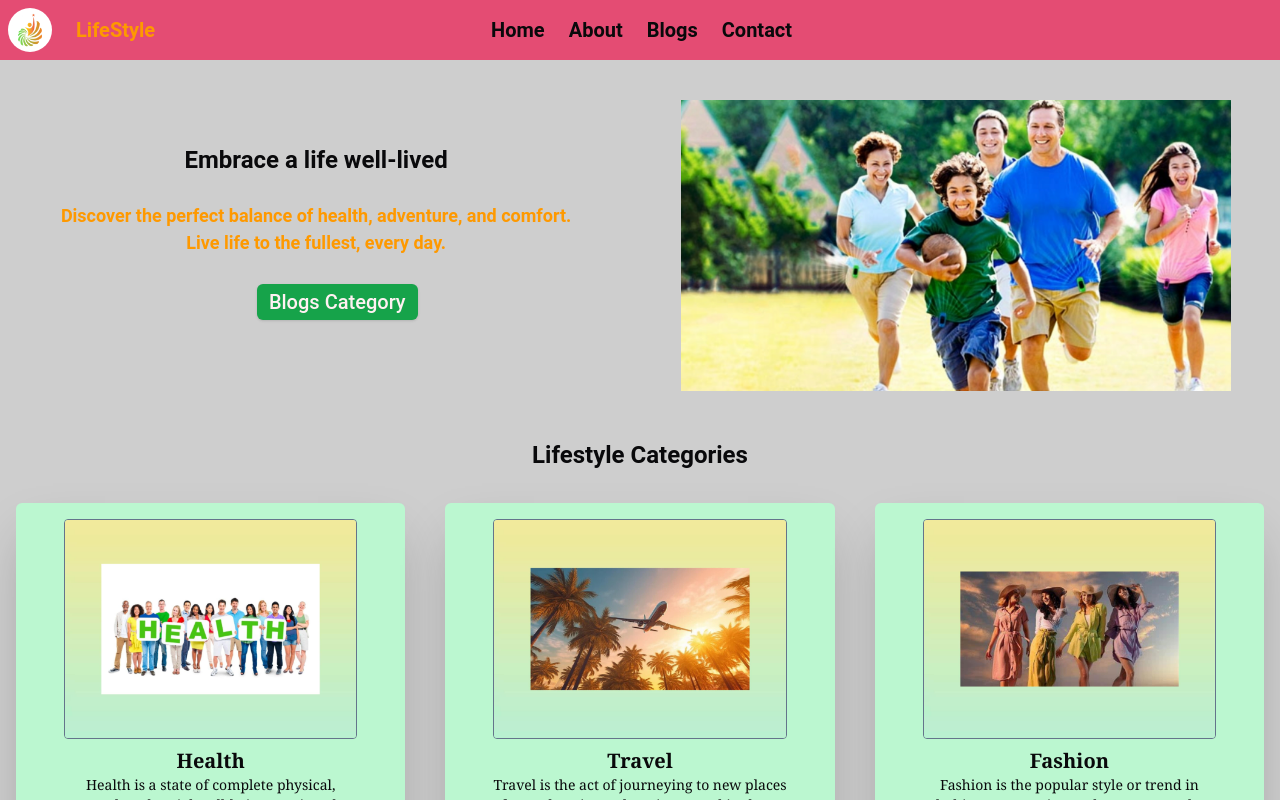
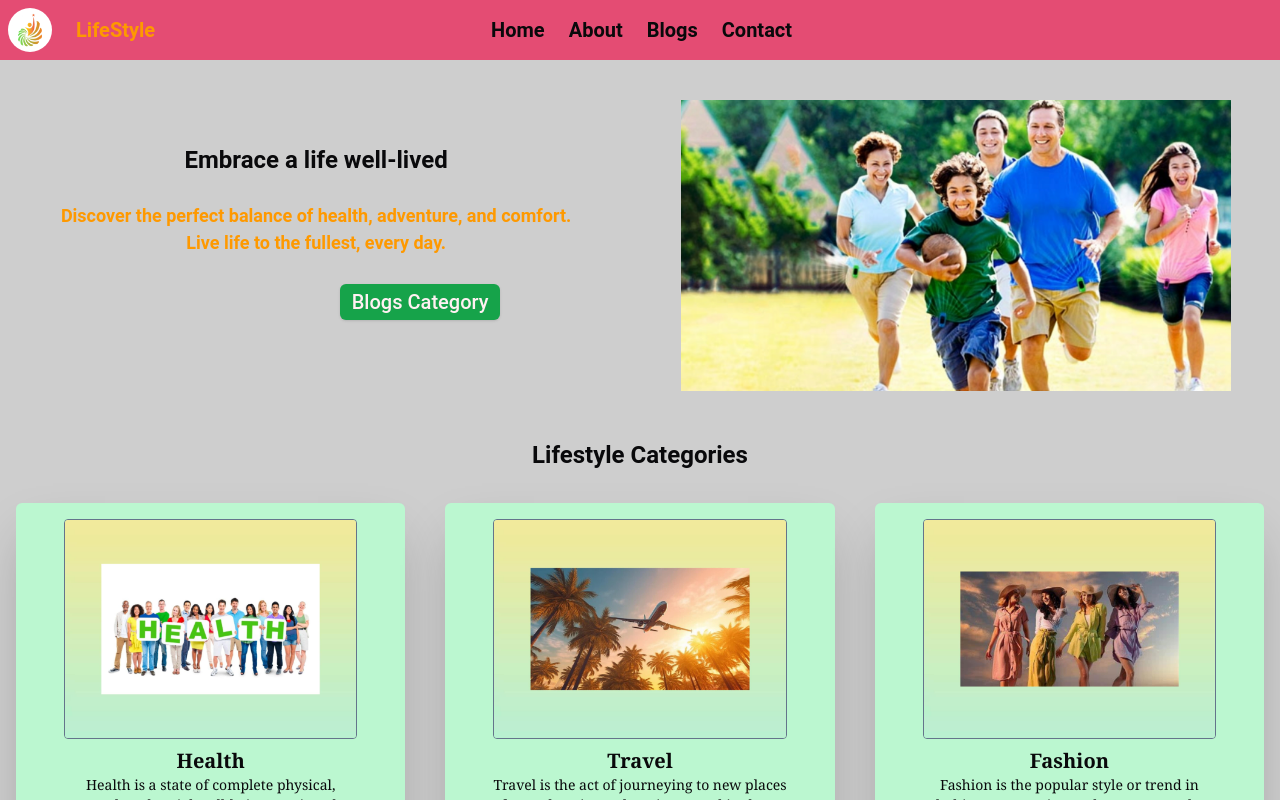
Before and after one commit to SabaZain/blogwebsite, a Next.js app: page / in a window 1280 px wide. Shown: the top 800 px of the page. Built offline with nearby package versions, Linux system fonts and the light colour scheme.

Commit message:
Update page.tsx

```diff
--- a/src/app/Hero/page.tsx
+++ b/src/app/Hero/page.tsx
@@ -8,7 +8,9 @@ const Hero = () => {
         <div className='mt-8 mb-8'>
             <h1 className='text-[24px] text-center  font-bold p-3'>Embrace a life well-lived</h1>
             <p className='text-[16px] md:text-[18px] lg:text-[18px] text-center text-second font-semibold p-3'>Discover the perfect balance of health, adventure, and comfort.<br/> Live life to the fullest, every day.</p>
+            <div className="text-center">
             <Button variant="default" className='text-xl text-center mt-4 ml-40 md:ml-52 lg:ml-52 p-3'><Link href="Blog-Category">Blogs Category</Link></Button>
+            </div>
         </div>
         <div className='mt-10'>
             <Image src="/Image/healthylifestyle.webp" alt="hero image" width={550} height={550} />
```
